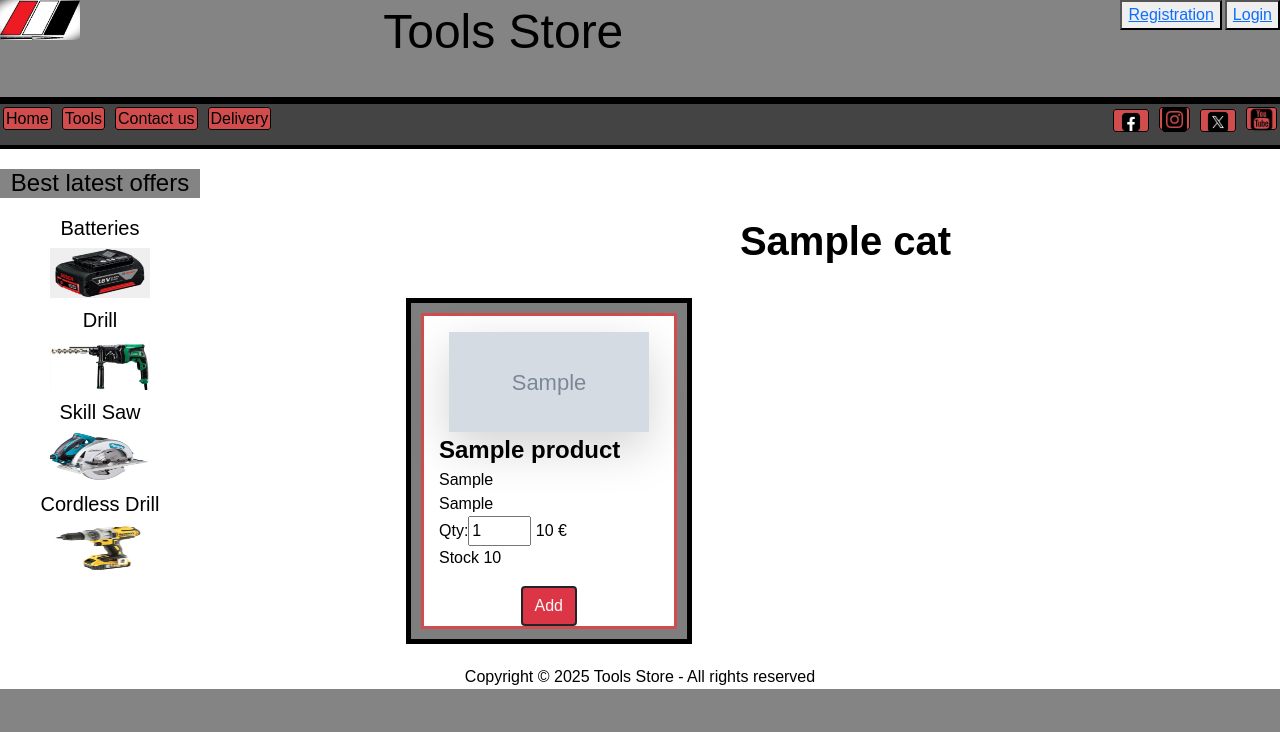
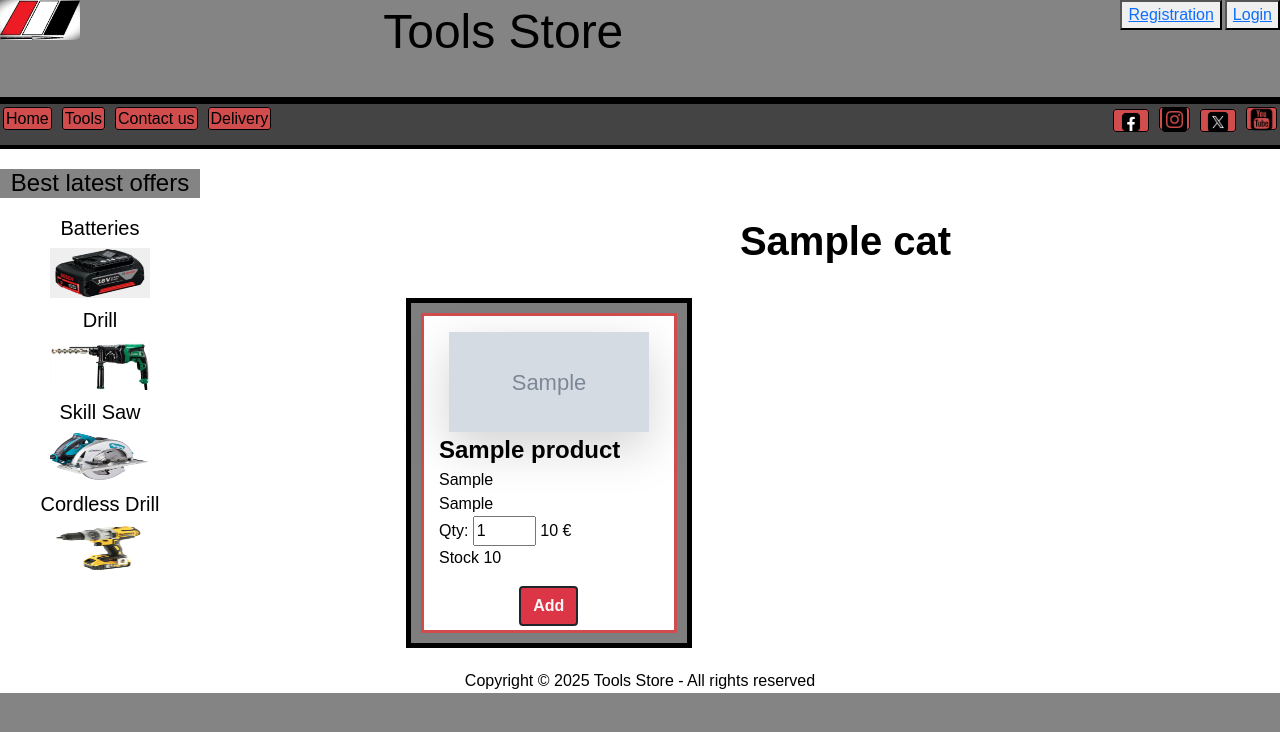
Before and after one commit to DimDeveloper18/Final-Assignment, a Django app: template products_store/templates/products_store/tools.html in a window 1280 px wide. Shown: the top 732 px of the page. Run offline with Django 5.2, Linux system fonts and the light colour scheme; the template is opened without the code that fills it: most values are stand-ins (such as "Sample title", 1, 10 or a date in 2020); grey boxes marked "Sample" are stand-in pictures.

Commit message:
Label elements added for quantity in product lists and bootstrap styles added to 'add' buttons.

```diff
--- a/products_store/templates/products_store/tools.html
+++ b/products_store/templates/products_store/tools.html
@@ -24,12 +24,14 @@
                                 <li class="fs-4 fw-bold">{{ product.prod_name }}</li>
                                 <li>{{ product.prod_brand }}</li>
                                 <li>{{ product.prod_model }}</li>
-                                <li>Qty:<input class="selectBox" type="number"
+                                <li>
+                                    <label for="qty">Qty:</label>
+                                    <input class="selectBox" type="number"
                                     name="quantity" value="1" min="1" max="{{ product.prod_stock }}"> {{ product.prod_price }} €</li>
                                 <li>Stock {{ product.prod_stock }}</li>
                             </ul>
                         </figcaption>
-                            <button id="prodadd" type="submit" class="btn btn-danger border border-dark border-2 text-light">
+                            <button id="prodadd" type="submit" class="btn btn-danger border border-dark border-2 text-light fw-bold mb-1">
                                     Add
                             </button>
                     </figure>
@@ -56,11 +58,13 @@
                                         <li class="fs-4 fw-bold">{{ product.prod_name }}</li>
                                         <li>{{ product.prod_brand }}</li>
                                         <li>{{ product.prod_model }}</li>
-                                        <li>Qty:<input class="selectBox" type="number" name="quantity" value="1" min="1" max="{{ product.prod_stock }}"> {{ product.prod_price }} €</li>
+                                        <li>
+                                            <label for="qty">Qty:</label>
+                                            <input class="selectBox" type="number" name="quantity" value="1" min="1" max="{{ product.prod_stock }}"> {{ product.prod_price }} €</li>
                                         <li>Stock {{ product.prod_stock }}</li>
                                     </ul>
                                 </figcaption>
-                                    <button id="prodadd" type="submit" class="btn btn-danger border border-dark border-2 text-light">
+                                    <button id="prodadd" type="submit" class="btn btn-danger border border-dark border-2 text-light fw-bold mb-1">
                                             Add
                                     </button>
                             </figure>
@@ -78,6 +82,7 @@
                     <ul class="list-unstyled text-start border border-dark border-3 px-5">
                             <img src="{{ comment.comwriter.user_profile.image.url }}"
                                 class="rounded border border-dark border-4 mt-1"
+                                alt="Profile image of {{user.username}}"
                                 width="70" heigth="70">
                             <li class="fs-4 fw-bold"><a href="{% url 'products_store-comments-view' %}">{{ comment.comname }}</a> </li>
                             <li class="fs-6"> Name: {{ comment.comwriter }} </li>
```
